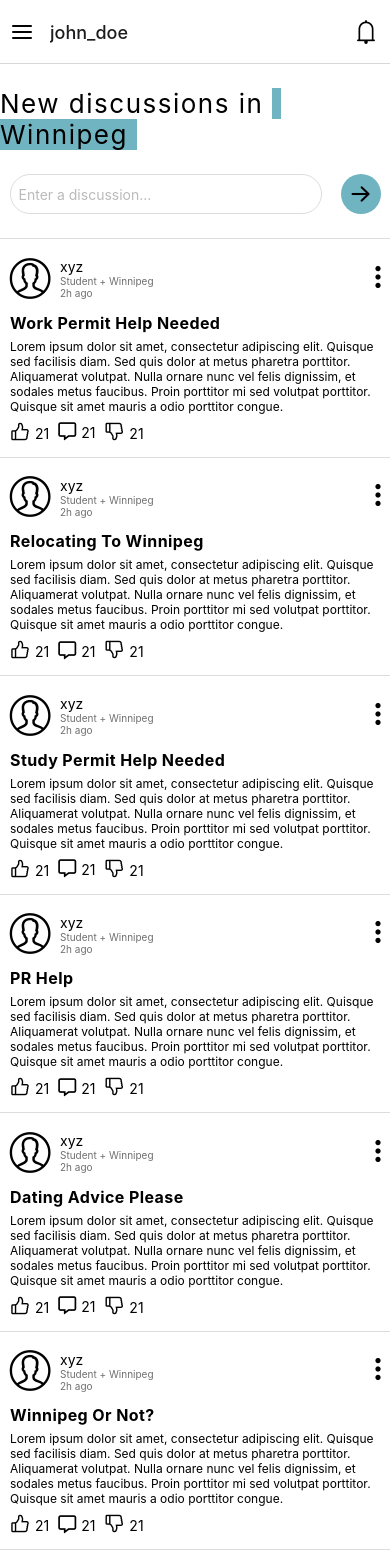
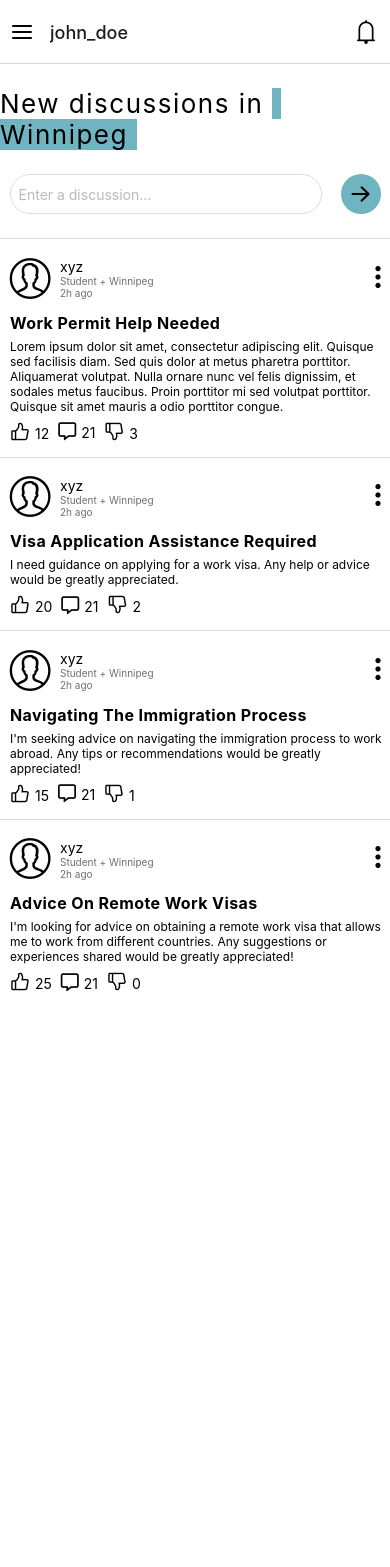
Before and after one commit to navrajkaler996/react-native-client, a React Native app: screen /Home in a window 390 px wide. Shown: the top 1567 px of the page. After the commit the page ends 1007 px from the top, so only its background shows below. Built offline with nearby package versions, Linux system fonts and the light colour scheme.

Commit message:
comment and likes ui changes

```diff
--- a/App.js
+++ b/App.js
@@ -11,7 +11,6 @@ import { Feather } from "@expo/vector-icons";
 import { TouchableOpacity } from "react-native";
 
 const Stack = createStackNavigator();
-const Drawer = createDrawerNavigator();
 
 export default function App() {
   return (
--- a/components/Comment.js
+++ b/components/Comment.js
@@ -1,11 +1,5 @@
 import React, { useState } from "react";
-import {
-  StyleSheet,
-  View,
-  Text,
-  Pressable,
-  TouchableOpacity,
-} from "react-native";
+import { StyleSheet, View, Text, TouchableOpacity } from "react-native";
 
 import { AntDesign } from "@expo/vector-icons";
 import { EvilIcons } from "@expo/vector-icons";
@@ -98,13 +92,18 @@ const Comment = ({ comment }) => {
               name="like2"
               size={18}
               color="black"
-              style={reactions.liked ? { color: "blue" } : {}}
+              style={reactions.liked ? { color: COLORS.primary } : {}}
             />
           </TouchableOpacity>
           <Text style={{ fontSize: 12 }}>{reactions.likes} </Text>
         </View>
         <View style={commentStyles["comment-reaction-like"]}>
-          <FontAwesome5 name="comment-alt" size={14} color="black" />
+          <TouchableOpacity
+            // onPress={dislikePressHandler}
+            disabled={reactions.disliked}
+            style={{ padding: "5px 20px" }}>
+            <FontAwesome5 name="comment-alt" size={14} color="black" />
+          </TouchableOpacity>
           <Text style={{ fontSize: 12 }}>21 </Text>
         </View>
         <View
@@ -118,7 +117,7 @@ const Comment = ({ comment }) => {
               name="dislike2"
               size={18}
               color="black"
-              style={reactions.disliked ? { color: "blue" } : {}}
+              style={reactions.disliked ? { color: COLORS.primary } : {}}
             />
           </TouchableOpacity>
           <Text style={{ fontSize: 12 }}>{reactions.dislikes} </Text>
@@ -156,7 +155,8 @@ const commentStyles = StyleSheet.create({
   },
   "comment-reactions-container": {
     flexDirection: "row",
-    alignItems: "center",
+    // alignItems: "center",
+    alignItems: "baseline",
 
     marginTop: 8,
     marginLeft: 12,
@@ -164,10 +164,12 @@ const commentStyles = StyleSheet.create({
   },
   "comment-reaction-like": {
     flexDirection: "row",
+    alignItems: "baseline",
     gap: 5,
   },
   "comment-reaction-dislike": {
     flexDirection: "row",
+    alignItems: "baseline",
     gap: 5,
   },
 });
--- a/components/CommentSection.js
+++ b/components/CommentSection.js
@@ -52,7 +52,8 @@ const CommentSection = ({ comments }) => {
                 return (
                   <View
                     id="comment-replies"
-                    style={commentSectionStyles["comment-replies"]}>
+                    style={commentSectionStyles["comment-replies"]}
+                    key={i}>
                     <Comment comment={reply} />
                   </View>
                 );
--- /dev/null
+++ b/data/data.js
@@ -0,0 +1,155 @@
+export const discussionsList = [
+  {
+    title: "Work permit help needed",
+    description:
+      "Lorem ipsum dolor sit amet, consectetur adipiscing elit. Quisque sed facilisis diam. Sed quis dolor at metus pharetra porttitor. Aliquamerat volutpat. Nulla ornare nunc vel felis dignissim, et sodales metus faucibus. Proin porttitor mi sed volutpat porttitor. Quisque sit amet mauris a odio porttitor congue.",
+    likes: 12,
+    dislikes: 3,
+    comments: [
+      {
+        name: "abc",
+        text: "Lorem ipsum dolor sit amet",
+        likes: 13,
+        dislikes: 21,
+
+        replies: [
+          {
+            name: "xyz",
+            text: "Lorem ipsum dolor sit amet",
+            likes: 9,
+            dislikes: 1,
+          },
+          {
+            name: "xyz",
+            text: "Lorem ipsum dolor sit amet",
+            likes: 10,
+            dislikes: 2,
+          },
+          {
+            name: "xyz",
+            text: "Lorem ipsum dolor sit amet",
+            likes: 3,
+            dislikes: 1,
+          },
+        ],
+      },
+    ],
+  },
+  {
+    title: "Visa application assistance required",
+    description:
+      "I need guidance on applying for a work visa. Any help or advice would be greatly appreciated.",
+    likes: 20,
+    dislikes: 2,
+    comments: [
+      {
+        name: "user123",
+        text: "I can provide some tips based on my experience. Feel free to ask any specific questions!",
+        likes: 25,
+        dislikes: 5,
+        replies: [
+          {
+            name: "helper456",
+            text: "Sure, I'd be happy to assist as well. What country are you applying for the visa to?",
+            likes: 15,
+            dislikes: 3,
+          },
+          {
+            name: "user123",
+            text: "I'm applying for a visa to Canada.",
+            likes: 18,
+            dislikes: 1,
+          },
+          {
+            name: "helper456",
+            text: "Great! I have experience with the Canadian visa process. Let me share some insights.",
+            likes: 20,
+            dislikes: 2,
+          },
+        ],
+      },
+    ],
+  },
+  {
+    title: "Navigating the Immigration Process",
+    description:
+      "I'm seeking advice on navigating the immigration process to work abroad. Any tips or recommendations would be greatly appreciated!",
+    likes: 15,
+    dislikes: 1,
+    comments: [
+      {
+        name: "GlobalExplorer",
+        text: "I've successfully navigated the immigration process for several countries. Happy to share my insights!",
+        likes: 30,
+        dislikes: 3,
+        replies: [
+          {
+            name: "Wanderer21",
+            text: "That's fantastic! I'm particularly interested in the process for European countries. Any tips?",
+            likes: 12,
+            dislikes: 0,
+          },
+          {
+            name: "GlobalExplorer",
+            text: "For European countries, it's essential to research the specific visa requirements for each country. I can provide more detailed advice based on your target country.",
+            likes: 18,
+            dislikes: 1,
+          },
+          {
+            name: "Seeker123",
+            text: "I'm also curious about the immigration process for Australia. Can you shed some light on that?",
+            likes: 10,
+            dislikes: 2,
+          },
+          {
+            name: "GlobalExplorer",
+            text: "Certainly! The immigration process for Australia involves several steps, including obtaining the appropriate visa and meeting certain criteria. Let's discuss it further.",
+            likes: 22,
+            dislikes: 0,
+          },
+        ],
+      },
+    ],
+  },
+  {
+    title: "Advice on Remote Work Visas",
+    description:
+      "I'm looking for advice on obtaining a remote work visa that allows me to work from different countries. Any suggestions or experiences shared would be greatly appreciated!",
+    likes: 25,
+    dislikes: 0,
+    comments: [
+      {
+        name: "DigitalNomad2024",
+        text: "I've been working remotely from various countries for the past two years. Happy to share my knowledge!",
+        likes: 35,
+        dislikes: 1,
+        replies: [
+          {
+            name: "TravelBug87",
+            text: "That's amazing! Could you provide some insight into countries that offer favorable remote work visa programs?",
+            likes: 15,
+            dislikes: 0,
+          },
+          {
+            name: "DigitalNomad2024",
+            text: "Certainly! Countries like Estonia, Barbados, and Bermuda have introduced remote work visa programs. I can provide more details on each.",
+            likes: 20,
+            dislikes: 0,
+          },
+          {
+            name: "RemoteWorker123",
+            text: "I'm interested in the tax implications of working remotely from different countries. Any advice on managing taxes?",
+            likes: 12,
+            dislikes: 2,
+          },
+          {
+            name: "DigitalNomad2024",
+            text: "Managing taxes as a remote worker can be complex but there are strategies to minimize tax liabilities. Let's discuss further.",
+            likes: 18,
+            dislikes: 0,
+          },
+        ],
+      },
+    ],
+  },
+];
--- a/screens/DiscussionOverviewScreen.js
+++ b/screens/DiscussionOverviewScreen.js
@@ -5,11 +5,11 @@ import Discussion from "./components/Discussion";
 
 import CommentSection from "../components/CommentSection";
 
-const discussion = {
-  title: "Work permit help needed",
-  description:
-    "Lorem ipsum dolor sit amet, consectetur adipiscing elit. Quisque sed facilisis diam. Sed quis dolor at metus pharetra porttitor. Aliquamerat volutpat. Nulla ornare nunc vel felis dignissim, et sodales metus faucibus. Proin porttitor mi sed volutpat porttitor. Quisque sit amet mauris a odio porttitor congue.",
-};
+// const discussion = {
+//   title: "Work permit help needed",
+//   description:
+//     "Lorem ipsum dolor sit amet, consectetur adipiscing elit. Quisque sed facilisis diam. Sed quis dolor at metus pharetra porttitor. Aliquamerat volutpat. Nulla ornare nunc vel felis dignissim, et sodales metus faucibus. Proin porttitor mi sed volutpat porttitor. Quisque sit amet mauris a odio porttitor congue.",
+// };
 
 const comments = [
   {
@@ -68,7 +68,8 @@ const comments = [
   },
 ];
 
-const DiscussionOverviewScreen = () => {
+const DiscussionOverviewScreen = ({ route }) => {
+  const { discussion } = route.params;
   return (
     <View
       id="discussion-overview-container"
@@ -83,8 +84,8 @@ const DiscussionOverviewScreen = () => {
         style={discussionOverviewStyles["discussion-overview-info"]}>
         Discussion by xyz
       </Text> */}
-      <Discussion discussion={discussion} />
-      <CommentSection comments={comments} />
+      <Discussion discussion={discussion} pressHandler={null} />
+      <CommentSection comments={discussion.comments} />
     </View>
   );
 };
--- a/screens/HomeScreen.js
+++ b/screens/HomeScreen.js
@@ -1,14 +1,21 @@
-import React from "react";
+import React, { useState } from "react";
 import { View, StyleSheet, Text, TextInput } from "react-native";
+import RoundButton from "../components/RoundButton";
+import DiscussionsList from "./components/DiscussionsList";
 import { COLORS } from "../utils/constants";
-import RoundButton from "../components/RoundButton";
-import DiscussionView from "./components/Discussion";
-import Divider from "../components/Divider";
-import DiscussionsList from "./components/DiscussionsList";
+import { discussionsList as data } from "../data/data";
 
 const HomeScreen = ({ navigation }) => {
-  function pressHandler() {
-    navigation.navigate("DiscussionOverviewScreen");
+  const [discussionsList, setDiscussionsList] = useState([]);
+
+  useState(() => {
+    setDiscussionsList(data);
+  }, []);
+
+  function pressHandler(discussion) {
+    navigation.navigate("DiscussionOverviewScreen", {
+      discussion,
+    });
   }
   return (
     <View style={styles.root}>
@@ -33,7 +40,10 @@ const HomeScreen = ({ navigation }) => {
         <RoundButton styles={{ height: 40, width: 40 }} />
       </View>
 
-      <DiscussionsList pressHandler={pressHandler} />
+      <DiscussionsList
+        pressHandler={pressHandler}
+        discussionsList={discussionsList}
+      />
     </View>
   );
 };
--- a/screens/components/Discussion.js
+++ b/screens/components/Discussion.js
@@ -1,4 +1,10 @@
-import { StyleSheet, View, Text, Pressable } from "react-native";
+import {
+  StyleSheet,
+  View,
+  Text,
+  Pressable,
+  TouchableOpacity,
+} from "react-native";
 
 import { EvilIcons } from "@expo/vector-icons";
 import { Entypo } from "@expo/vector-icons";
@@ -6,14 +12,55 @@ import { FontAwesome5 } from "@expo/vector-icons";
 import { AntDesign } from "@expo/vector-icons";
 
 import { COLORS } from "../../utils/constants";
+import { useEffect, useState } from "react";
 
 //Displays a single discussion
 const Discussion = ({ discussion, pressHandler }) => {
+  const [reactions, setReactions] = useState({
+    likes: 0,
+    dislikes: 0,
+    liked: false,
+    disliked: false,
+  });
+
+  useEffect(() => {
+    const reactions = {
+      likes: discussion.likes,
+      dislikes: discussion.dislikes,
+    };
+    setReactions(reactions);
+  }, []);
+
+  const likePressHandler = () => {
+    const likes = reactions.likes + 1;
+
+    setReactions({
+      ...reactions,
+      likes: likes,
+      dislikes: reactions.disliked
+        ? reactions.dislikes + 1
+        : reactions.dislikes,
+      liked: true,
+      disliked: false,
+    });
+  };
+
+  const dislikePressHandler = () => {
+    const dislikes = reactions.dislikes - 1;
+    setReactions({
+      ...reactions,
+      likes: reactions.likes ? reactions.likes - 1 : reactions.likes,
+      dislikes: dislikes,
+      disliked: true,
+      liked: false,
+    });
+  };
   return (
     <Pressable
       id="discussion-view-container"
       style={DiscussionStyles["discussion-view-container"]}
-      onPress={pressHandler}>
+      onPress={() => pressHandler(discussion)}
+      disabled={pressHandler === null ? true : false}>
       <View
         id="discussion-view-container-1"
         style={DiscussionStyles["discussion-view-container-1"]}>
@@ -70,16 +117,36 @@ const Discussion = ({ discussion, pressHandler }) => {
           <View
             id="discussion-view-response-like"
             style={DiscussionStyles["discussion-view-response"]}>
-            <AntDesign name="like2" size={20} color="black" />
-            <Text>21 </Text>
+            <TouchableOpacity
+              onPress={likePressHandler}
+              disabled={reactions.liked}
+              style={{ padding: "5px 20px" }}>
+              <AntDesign
+                name="like2"
+                size={20}
+                color="black"
+                style={reactions.liked ? { color: COLORS.primary } : {}}
+              />
+            </TouchableOpacity>
+            <Text>{reactions.likes} </Text>
           </View>
           <View style={DiscussionStyles["discussion-view-response"]}>
             <FontAwesome5 name="comment-alt" size={18} color="black" />
             <Text>21 </Text>
           </View>
           <View style={DiscussionStyles["discussion-view-response"]}>
-            <AntDesign name="dislike2" size={20} color="black" />
-            <Text>21 </Text>
+            <TouchableOpacity
+              onPress={dislikePressHandler}
+              disabled={reactions.disliked}
+              style={{ padding: "5px 20px" }}>
+              <AntDesign
+                name="dislike2"
+                size={20}
+                color="black"
+                style={reactions.disliked ? { color: COLORS.primary } : {}}
+              />
+            </TouchableOpacity>
+            <Text>{reactions.dislikes} </Text>
           </View>
         </View>
       </View>
--- a/screens/components/DiscussionsList.js
+++ b/screens/components/DiscussionsList.js
@@ -41,13 +41,13 @@ const discussionsData = [
   },
 ];
 //Displays a list of discussions
-const DiscussionsList = ({ pressHandler }) => {
+const DiscussionsList = ({ pressHandler, discussionsList }) => {
   return (
     <ScrollView
       id="discussions"
       contentContainerStyle={{ flexGrow: 1 }}
       showsHorizontalScrollIndicator={false}>
-      {discussionsData?.map((discussion, i) => {
+      {discussionsList?.map((discussion, i) => {
         return (
           <View key={i}>
             <Divider />
```
